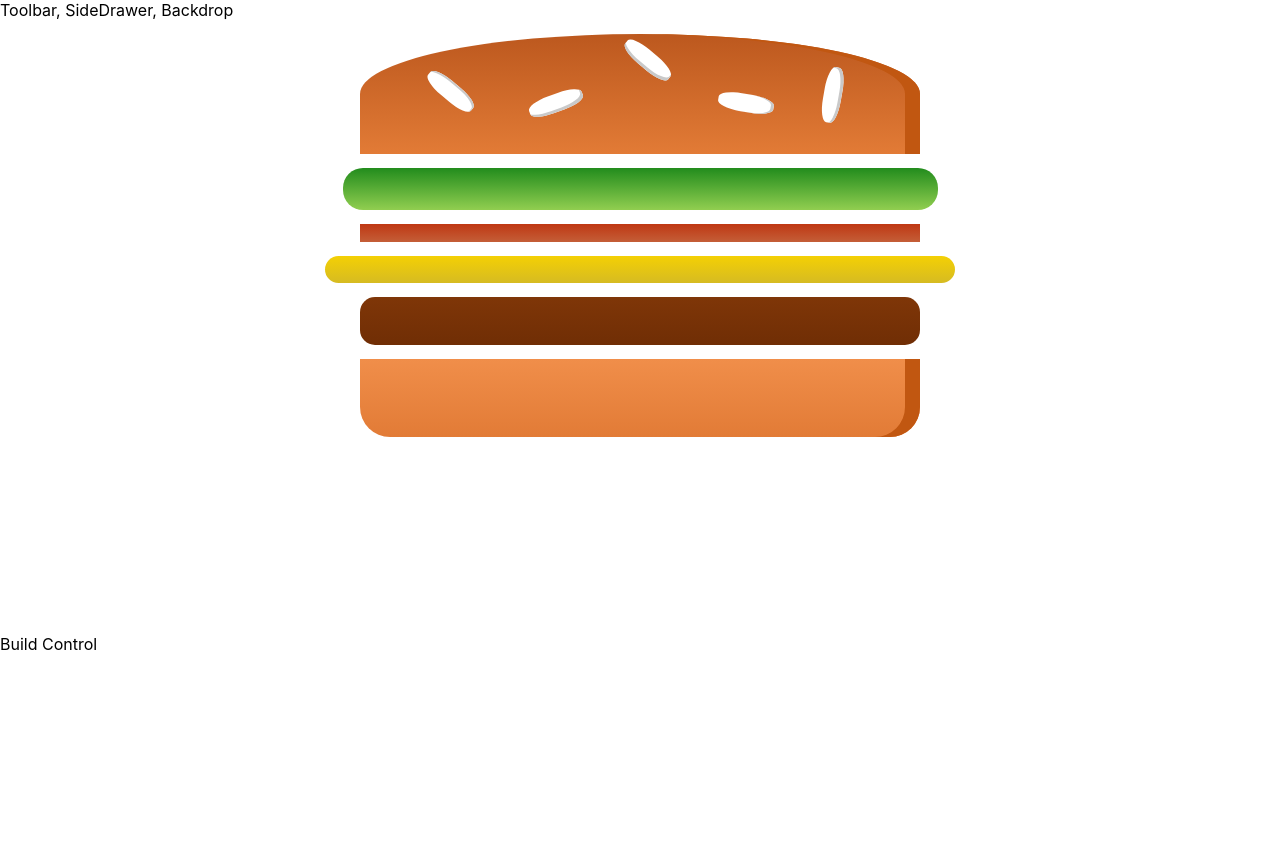
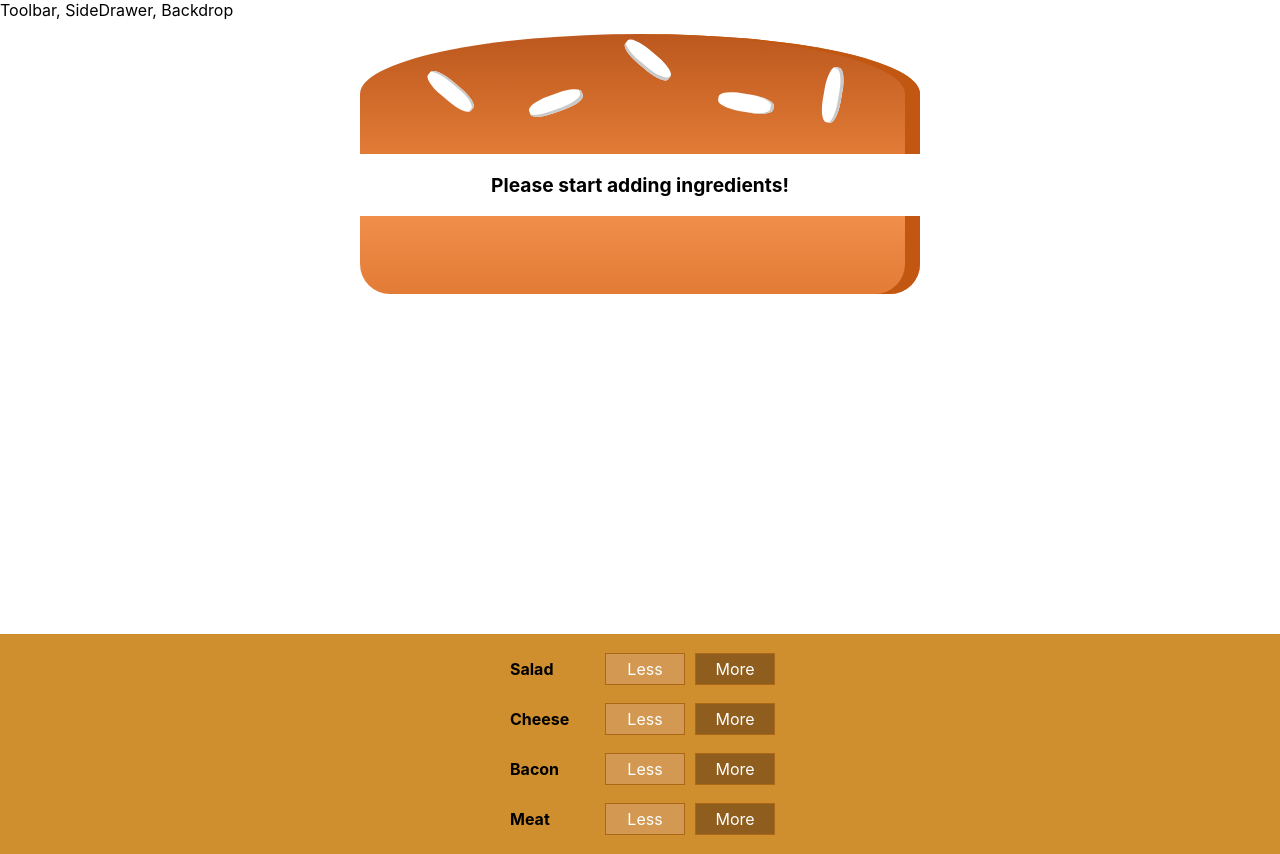
Before and after one commit to misacorn/burger-builder, a React (Create React App) app in the folder my-app/: page / in a window 1280 px wide. Before the commit the page ends 800 px from the top, so only its background shows below. Built offline with nearby package versions, Linux system fonts and the light colour scheme.

Commit message:
buttons to add more or less ingredients

```diff
--- /dev/null
+++ b/my-app/src/components/Burger/BuildControls/BuildControl/BuildControl.js
@@ -0,0 +1,12 @@
+import React from "react"
+import classes from "./BuildControl.module.css"
+
+const buildControl = props => (
+  <div className={classes.BuildControl}>
+    <div className={classes.Label}>{props.label}</div>
+    <button className={classes.Less}>Less</button>
+    <button className={classes.More}>More</button>
+  </div>
+)
+
+export default buildControl;
--- /dev/null
+++ b/my-app/src/components/Burger/BuildControls/BuildControl/BuildControl.module.css
@@ -0,0 +1,56 @@
+.BuildControl {
+  display: flex;
+  justify-content: space-between;
+  align-items: center;
+  margin: 5px 0;
+}
+
+.BuildControl button {
+  display: block;
+  font: inherit;
+  padding: 5px;
+  margin: 0 5px;
+  width: 80px;
+  border: 1px solid #AA6817;
+  cursor: pointer;
+  outline: none;
+}
+
+.BuildControl button:disabled {
+  background-color: #AC9980;
+  border: 1px solid #7E7365;
+  color: #ccc;
+  cursor: default;
+}
+
+.BuildControl button:hover:disabled {
+  background-color: #AC9980;
+  color: #ccc;
+  cursor: not-allowed;
+}
+
+.Label {
+  padding: 10px;
+  font-weight: bold;
+  width: 80px;
+}
+
+.BuildControl .Less {
+  background-color: #D39952;
+  color: white;
+}
+
+.BuildControl .More {
+  background-color: #8F5E1E;
+  color: white;
+}
+
+.BuildControl .Less:hover, .BuildControl .Less:active {
+  background-color: #DAA972;
+  color: white;
+}
+
+.BuildControl .More:hover,.BuildControl .More:active {
+  background-color: #99703F;
+  color: white;
+}
--- /dev/null
+++ b/my-app/src/components/Burger/BuildControls/BuildControls.js
@@ -0,0 +1,20 @@
+import React from "react";
+import classes from "./BuildControls.module.css";
+import BuildControl from "./BuildControl/BuildControl";
+
+const controls = [
+  { label: "Salad", type: "salad" },
+  { label: "Cheese", type: "cheese" },
+  { label: "Bacon", type: "bacon" },
+  { label: "Meat", type: "meat" }
+];
+
+const buildControls = props => (
+  <div className={classes.BuildControls}>
+    {controls.map(ctr => (
+      <BuildControl key={ctr.label} label={ctr.label} />
+    ))}
+  </div>
+);
+
+export default buildControls;
--- /dev/null
+++ b/my-app/src/components/Burger/BuildControls/BuildControls.module.css
@@ -0,0 +1,10 @@
+.BuildControls {
+  width: 100%;
+  background-color: #CF8F2E;
+  display: flex;
+  flex-flow: column;
+  align-items: center;
+  box-shadow: 0 2px 1px #ccc;
+  margin: auto;
+  padding: 10px 0;
+}
--- a/my-app/src/components/Burger/Burger.js
+++ b/my-app/src/components/Burger/Burger.js
@@ -3,13 +3,16 @@
 import BurgerIngredient from "./BurgerIngredient/BurgerIngredient";
 
 const burger = props => {
-  const transformedIg = Object.keys(props.ingredients)
+  let transformedIg = Object.keys(props.ingredients)
     .map(igKey => {
       return [...Array(props.ingredients[igKey])].map((_, i) => (
         <BurgerIngredient key={igKey + i} type={igKey} />
       ));
     })
     .reduce((arr, el) => arr.concat(el), []);
+  if (transformedIg.length === 0) {
+    transformedIg = <p>Please start adding ingredients!</p>
+  }
   return (
     <div className={classes.Burger}>
       <BurgerIngredient type="bread-top" />
--- a/my-app/src/components/Layout/Layout.css
+++ b/my-app/src/components/Layout/Layout.css
@@ -1,3 +1,3 @@
 .Content {
-  margin-top: 16px;
+  margin-top: 20px;
 }
--- a/my-app/src/containers/BurgerBuilder/BurgerBuilder.js
+++ b/my-app/src/containers/BurgerBuilder/BurgerBuilder.js
@@ -1,21 +1,22 @@
 import React, { Component } from "react";
 import Aux from "../../hoc/_Aux";
 import Burger from "../../components/Burger/Burger";
+import BuildControls from "../../components/Burger/BuildControls/BuildControls";
 
 class BurgerBuidlder extends Component {
   state = {
     ingredients: {
-      salad: 1,
-      bacon: 1,
-      cheese: 1,
-      meat: 1
+      salad: 0,
+      bacon: 0,
+      cheese: 0,
+      meat: 0
     }
   };
   render() {
     return (
       <Aux>
         <Burger ingredients={this.state.ingredients} />
-        <div>Build Control</div>
+        <BuildControls />
       </Aux>
     );
   }
```
